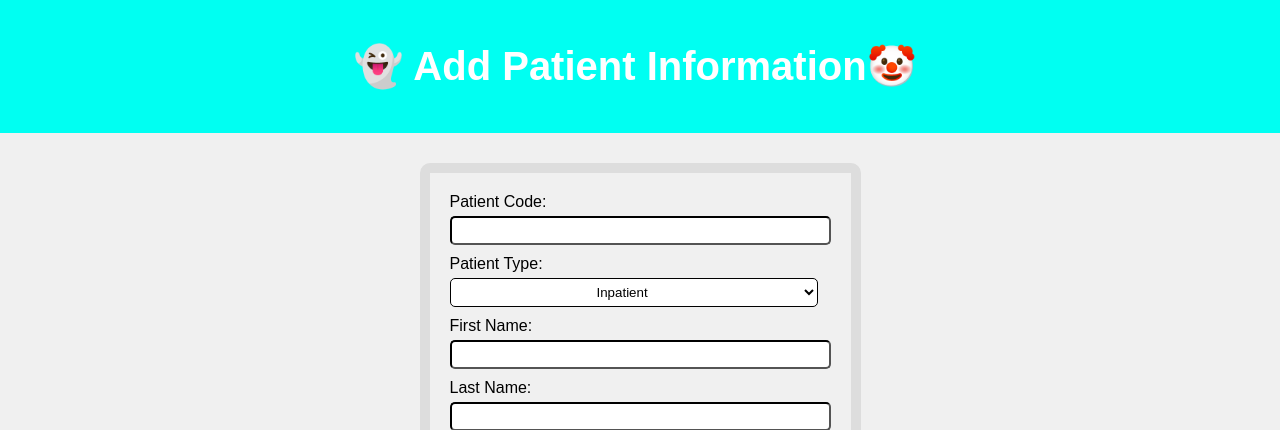
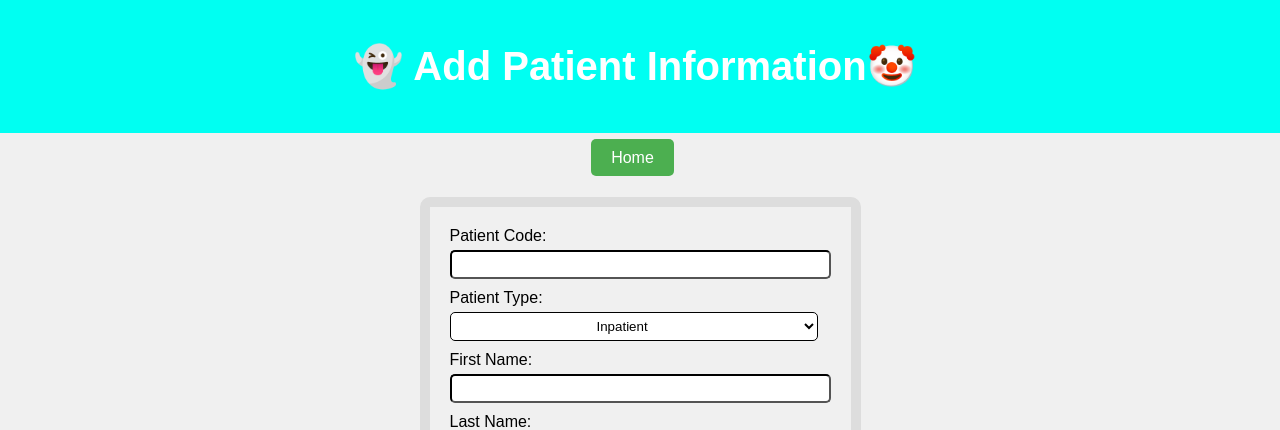
Before and after one commit to binhow612/database_website, a Flask app: page /add_data in a window 1280 px wide. Shown: the top 430 px of the page. Run offline with Flask 3, Linux system fonts and the light colour scheme.

Commit message:
Update add_patient.html add home button

```diff
--- a/website/templates/add_patient.html
+++ b/website/templates/add_patient.html
@@ -12,6 +12,11 @@
     <header>
         <h1>Add Patient Information</h1>
     </header>
+    <nav>
+        <ul>
+          <li><a href="#" id="button1">Home</a></li>
+        </ul>
+    </nav>
     <div class="center">
         <form id="patientForm" action="#" method="post">
             <table>
@@ -124,6 +129,9 @@
                 outpatientFields.style.display = 'none';
             }
         });
+        document.getElementById("button1").addEventListener("click", function () {
+          window.location.href = "homepage";
+        });
     </script>
     <text> {{message}} </text>
 </body>
```
